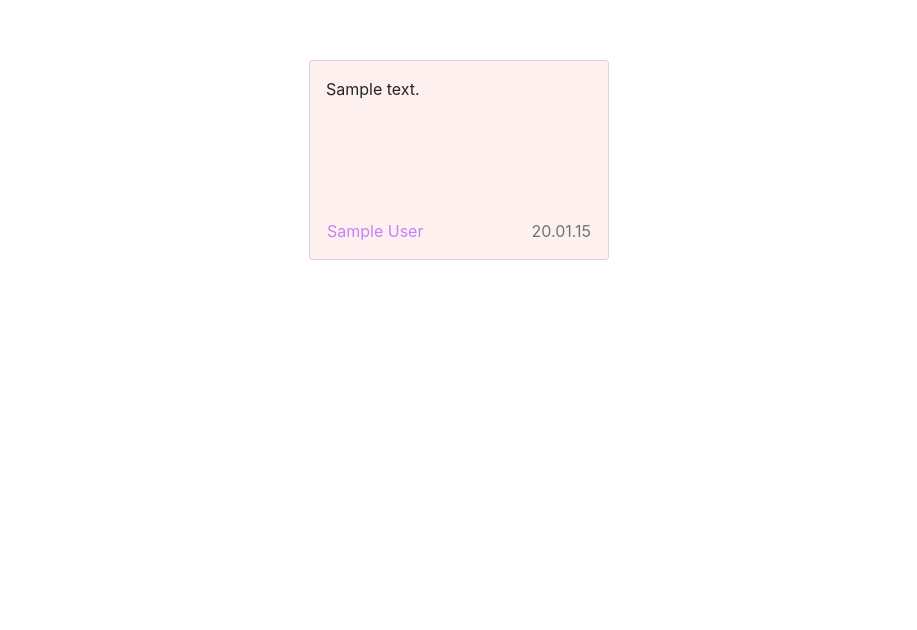
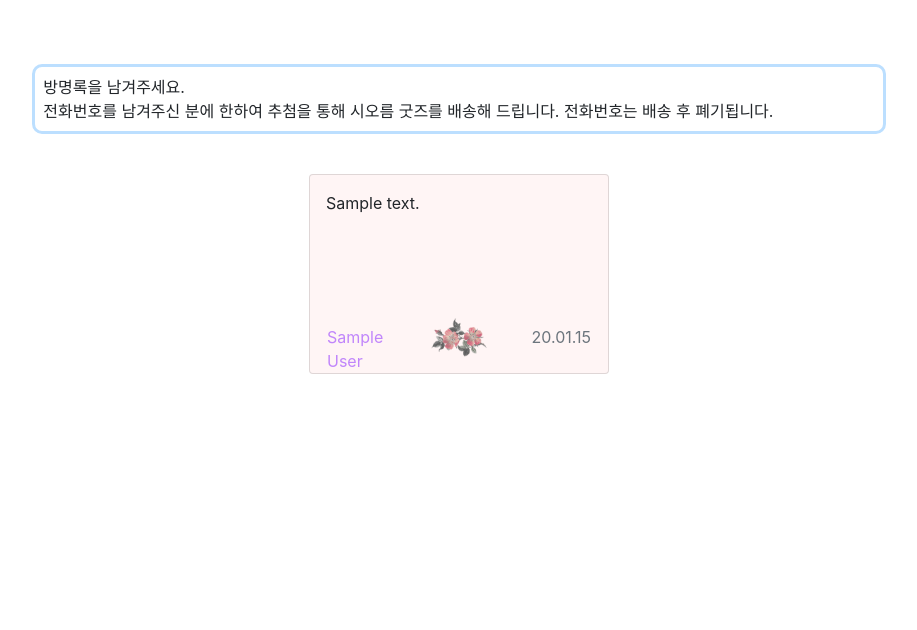
Before and after one commit to seohyun319/poet_exhibition, a Django app: page /visitor in a window 1280 px wide. Shown: the part 56-686 px from the top of the page, without its empty margins (181-1098 px from the left). Run offline with Django 3.2, Linux system fonts and the light colour scheme; tables that the repository leaves empty hold one stand-in row (values such as "Sample post").

Commit message:
css seperate and flower img add

```diff
--- /dev/null
+++ b/sioreum/static/sioreum/css/visitList.css
@@ -0,0 +1,27 @@
+.mainbox {
+    margin: 120px 0;
+}
+
+.info {
+    border-color: #bcdfff;
+    border-style:solid;
+    border-radius: 10px;
+
+}
+
+.card {
+    background-color:#fff5f5;
+            height: 200px; width: 300px;
+}
+
+.overflow-auto {
+    height: 130px;
+}
+
+.author {
+    color: #973bff9a;
+}
+
+.flower {
+    height:40px; width:60px; object-fit: contain;
+}
--- a/sioreum/templates/sioreum/visitList.html
+++ b/sioreum/templates/sioreum/visitList.html
@@ -1,17 +1,25 @@
 {% extends 'sioreum/base.html' %}
+{% load static %}
+{% block extra_head %}
+    <link rel="stylesheet" href="{% static 'sioreum/css/visitList.css' %}">
+{% endblock %}
 
 {% block content %}
+<div class="mainbox">
 <title>방명록</title>
+    <div class="info col-8 offset-2 p-2 mb-4">방명록을 남겨주세요. <br/>
+    전화번호를 남겨주신 분에 한하여 추첨을 통해 시오름 굿즈를 배송해 드립니다.
+    전화번호는 배송 후 폐기됩니다.
+    </div>
 {% comment %} <form action=""></form> {% endcomment %}
-<div class="" style="margin: 100px 0;">
     <div class="row justify-content-center">
         {% for visit in visits %}
-            <div class="m-3 p-3 card " style="background-color:#fff0f0;
-            height: 200px; width: 300px; ">
-                <div class="overflow-auto" style="height: 120px;">{{ visit.text }}</div> <br/>
-                <div class="row row-cols-2 px-3">
-                    <div style="color: #973bff9a;">{{ visit.author }}</div>
-                    <div class="text-right text-secondary">{{ visit.created_date|date:"y.m.d"}}</div>
+            <div class="m-3 px-3 pt-3 card">
+                <div class="overflow-auto">{{ visit.text }}</div>
+                <div class="row row-cols-3 px-3 mt-2">
+                    <div class="mt-2 author">{{ visit.author }}</div>
+                    <img src="static/sioreum/img/flower.png" class="flower" alt="">
+                    <div class="mt-2 text-right text-secondary">{{ visit.created_date|date:"y.m.d"}}</div>
                 </div>
             </div>
         {% endfor %}
@@ -23,9 +31,11 @@
         {% if visits.has_other_pages %}
         <ul class="pagination justify-content-center">
             {% if visits.has_previous %}
-            <li class="page-item"><a class="page-link" href="?page={{ posts.previous_page_number }}">&laquo;</a></li>
+            <li class="page-item"><a class="page-link" href="?page=1">&laquo;</a></li>
+            <li class="page-item"><a class="page-link" href="?page={{ visits.previous_page_number }}">&lsaquo;</a></li>
             {% else %}
             <li class="page-item disabled page-link text-dark"><span>&laquo;</span></li>
+            <li class="page-item disabled page-link text-dark"><span>&lsaquo;</span></li>
             {% endif %}
             {% for i in visits.paginator.page_range %}
                 {% if visits.number == i %}
@@ -35,8 +45,10 @@
                 {% endif %}
             {% endfor %}
             {% if visits.has_next %}
-            <li class="page-item"><a class="page-link" href="?page={{ posts.next_page_number }}">&raquo;</a></li>
+            <li class="page-item"><a class="page-link" href="?page={{ visits.next_page_number }}">&rsaquo;</a></li>
+            <li class="page-item"><a class="page-link" href="?page={{ visits.paginator.num_pages }}">&raquo;</a></li>
             {% else %}
+            <li class="page-item disabled page-link text-dark"><span>&rsaquo;</span></li>
             <li class="page-item disabled page-link text-dark"><span>&raquo;</span></li>
             {% endif %}
         </ul>
--- a/sioreum/views.py
+++ b/sioreum/views.py
@@ -17,8 +17,8 @@ def poetDetail(request,pk):
 
 def visitList(request):
     visits = VisitForm.objects.all().order_by('created_date')
-    paginator = Paginator(visits, 2)
     page = request.GET.get('page', 1)
+    paginator = Paginator(visits, 8)
     try:
         visits = paginator.get_page(page)
     except PageNotAnInteger:
```
Also changed, not shown: sioreum/static/sioreum/img/flower.png (added).
